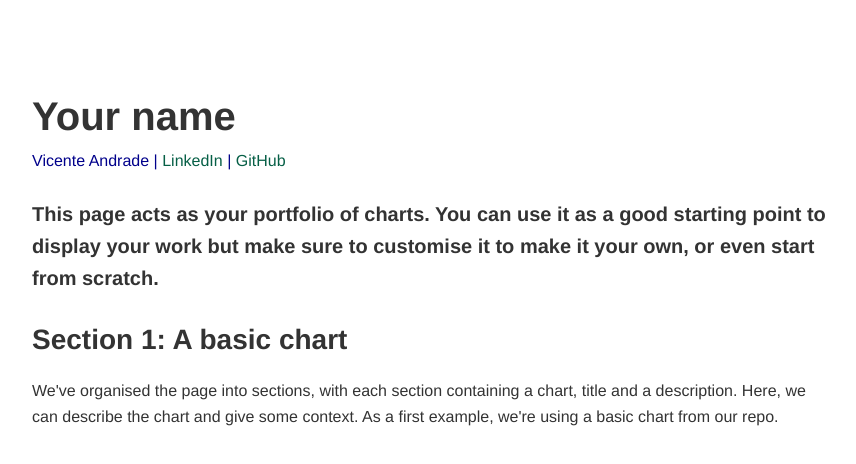
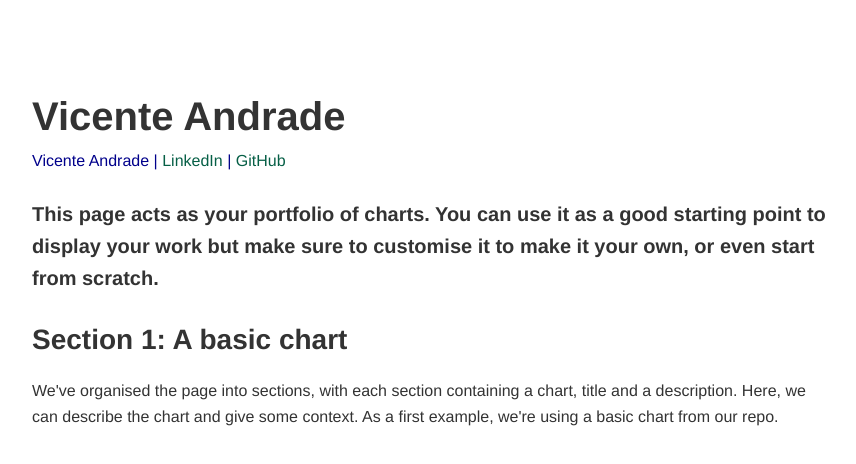
Before and after one commit to AndradeVicente/AndradeVicente.GitHub.io, a plain HTML site: page index.html in a window 1280 px wide. Shown: the whole page, without its empty margins (208-1064 px from the left). Drawn offline with Linux system fonts and the light colour scheme; a script that the page names is missing.

Commit message:
Update index.html

```diff
--- a/index.html
+++ b/index.html
@@ -44,7 +44,7 @@
 <!-- The body tag contains the elements that visitors to our page will see. -->
     <h1 class="big" style="margin-bottom: 0px;"> <!-- We have added a class to the header called "big" which we can use to style it in the CSS -->
         <!-- This is a header, it is the largest text on the page -->
-        Your name
+        Vicente Andrade
     </h1>
     <p style="margin-top: 0px; color: darkblue">
         <!-- we're setting the margin to 0px so the header and authour name are close together -->
```
